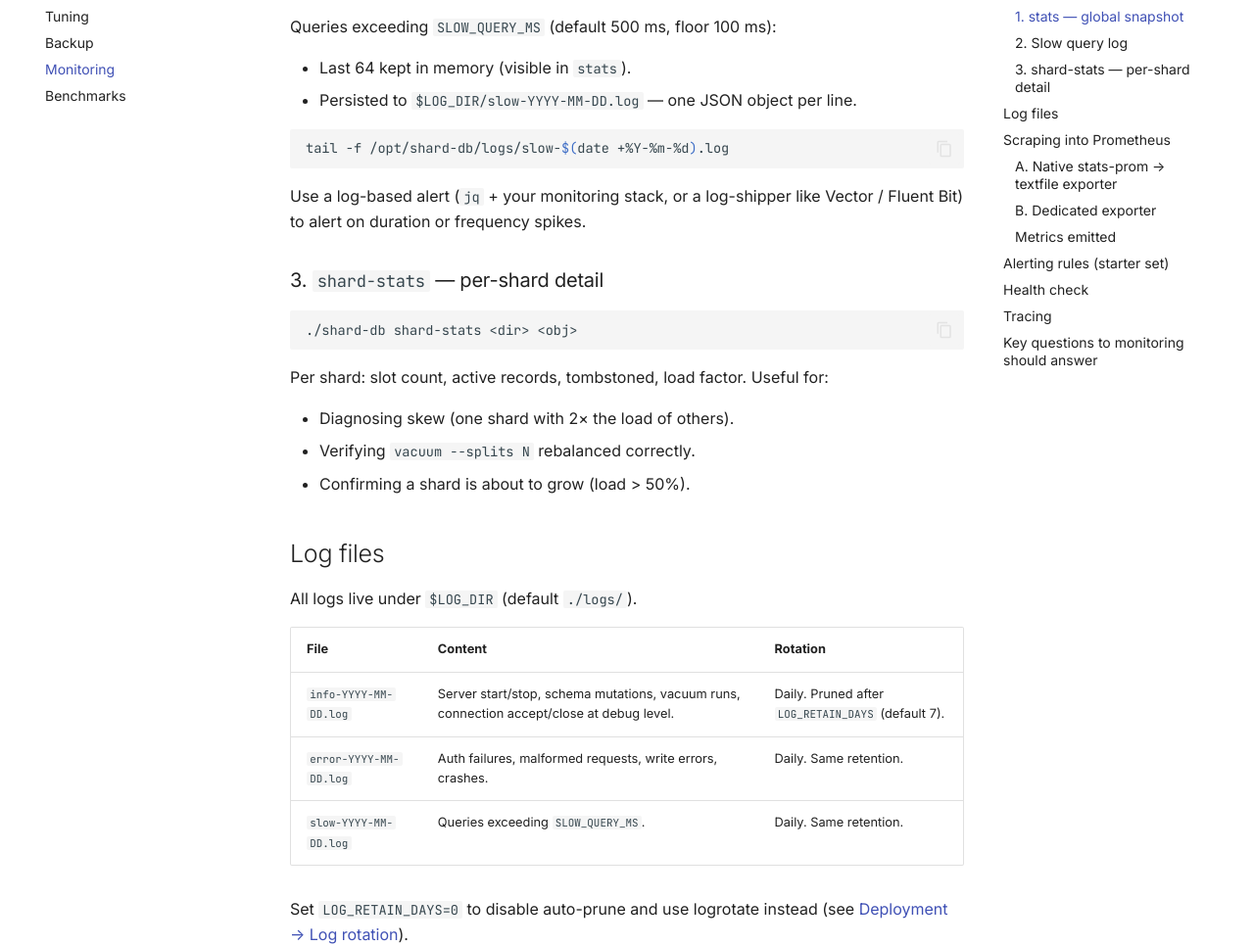
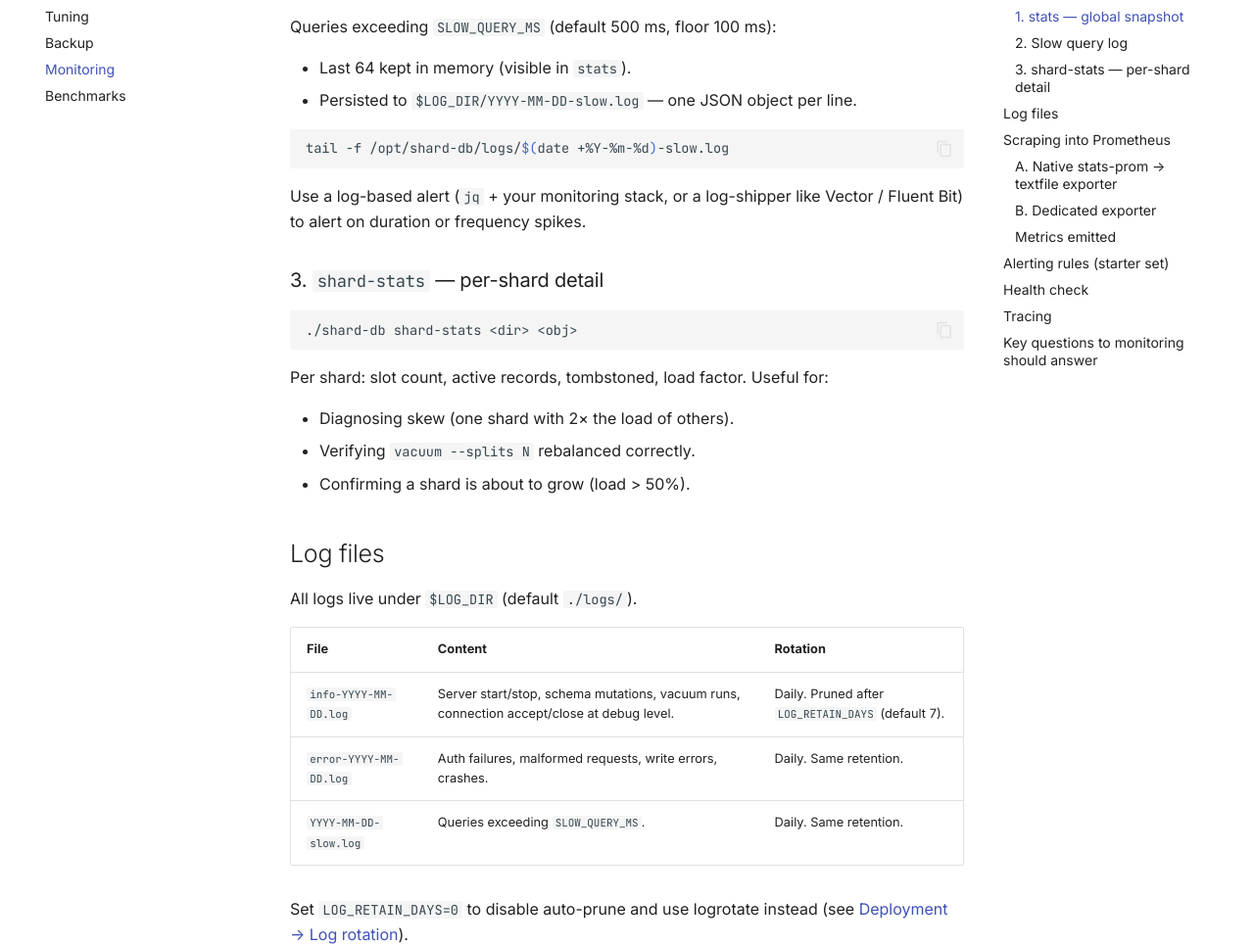
Before and after one commit to sayyiditow/shard-db, an MkDocs documentation site: the page built from docs/operations/monitoring.md, in a window 1280 px wide and 1400 px high, scrolled down 1174 px. Shown: the part 166-1132 px from the top of the window at 98% size. Built offline with MkDocs 1.6.1 and Material for MkDocs 9.7.7, drawn with Linux system fonts in a browser that asks for light colours; comment, search, counter and statistics services are not loaded.

````diff
--- a/docs/operations/monitoring.md
+++ b/docs/operations/monitoring.md
@@ -43,10 +43,10 @@ Key metrics to scrape:
 Queries exceeding `SLOW_QUERY_MS` (default 500 ms, floor 100 ms):
 
 - Last 64 kept in memory (visible in `stats`).
-- Persisted to `$LOG_DIR/slow-YYYY-MM-DD.log` — one JSON object per line.
+- Persisted to `$LOG_DIR/YYYY-MM-DD-slow.log` — one JSON object per line.
 
 ```bash
-tail -f /opt/shard-db/logs/slow-$(date +%Y-%m-%d).log
+tail -f /opt/shard-db/logs/$(date +%Y-%m-%d)-slow.log
 ```
 
 Use a log-based alert (`jq` + your monitoring stack, or a log-shipper like Vector / Fluent Bit) to alert on duration or frequency spikes.
@@ -71,7 +71,7 @@ All logs live under `$LOG_DIR` (default `./logs/`).
 |---|---|---|
 | `info-YYYY-MM-DD.log` | Server start/stop, schema mutations, vacuum runs, connection accept/close at debug level. | Daily. Pruned after `LOG_RETAIN_DAYS` (default 7). |
 | `error-YYYY-MM-DD.log` | Auth failures, malformed requests, write errors, crashes. | Daily. Same retention. |
-| `slow-YYYY-MM-DD.log` | Queries exceeding `SLOW_QUERY_MS`. | Daily. Same retention. |
+| `YYYY-MM-DD-slow.log` | Queries exceeding `SLOW_QUERY_MS`. | Daily. Same retention. |
 
 Set `LOG_RETAIN_DAYS=0` to disable auto-prune and use logrotate instead (see [Deployment → Log rotation](deployment.md#log-rotation)).
 
````
Also changed, not shown: docs/query-protocol/diagnostics.md (+2 -2 lines), 1 other file.
